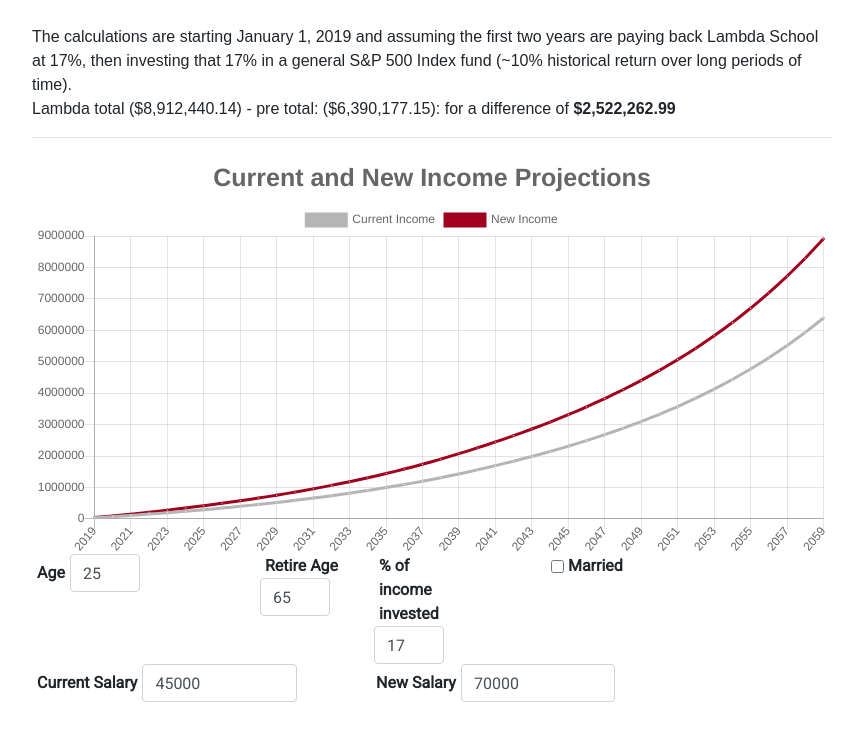
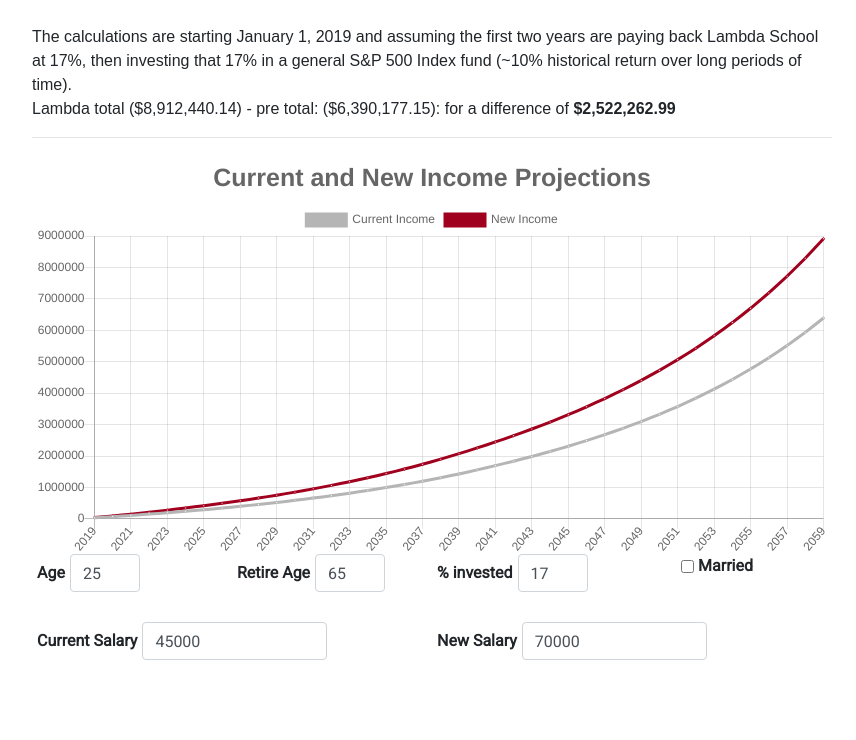
Before and after one commit to tgreenhalgh/incomeGraph, a React (Create React App) app: page / in a window 1280 px wide. Shown: the top 740 px of the page, without its empty margins (208-1064 px from the left). Built offline with nearby package versions, Linux system fonts and the light colour scheme.

Commit message:
styled form

```diff
--- a/src/components/InputForm.css
+++ b/src/components/InputForm.css
@@ -3,8 +3,6 @@
 .all {
   font-family: 'Roboto', sans-serif;
   font-weight: bold;
+  width: 100%;
+  padding-bottom: 15px;
 }
-
-.form {
-  display: flex;
-}
--- a/src/components/InputForm.js
+++ b/src/components/InputForm.js
@@ -226,7 +226,7 @@ class InputForm extends React.Component {
                 />
               </FormGroup>
             </div>
-            <div className="col-sm-2 all">
+            <div className="col-sm all">
               <FormGroup>
                 <Label style={{ padding: '0 5px' }}>Retire Age</Label>
                 <Input
@@ -238,9 +238,9 @@ class InputForm extends React.Component {
                 />
               </FormGroup>
             </div>
-            <div className="col-sm-2 all">
+            <div className="col-sm all">
               <FormGroup>
-                <Label style={{ padding: '0 5px' }}>% of income invested</Label>
+                <Label style={{ padding: '0 5px' }}>% invested</Label>
                 <Input
                   style={{ width: '70px' }}
                   type="number"
```
